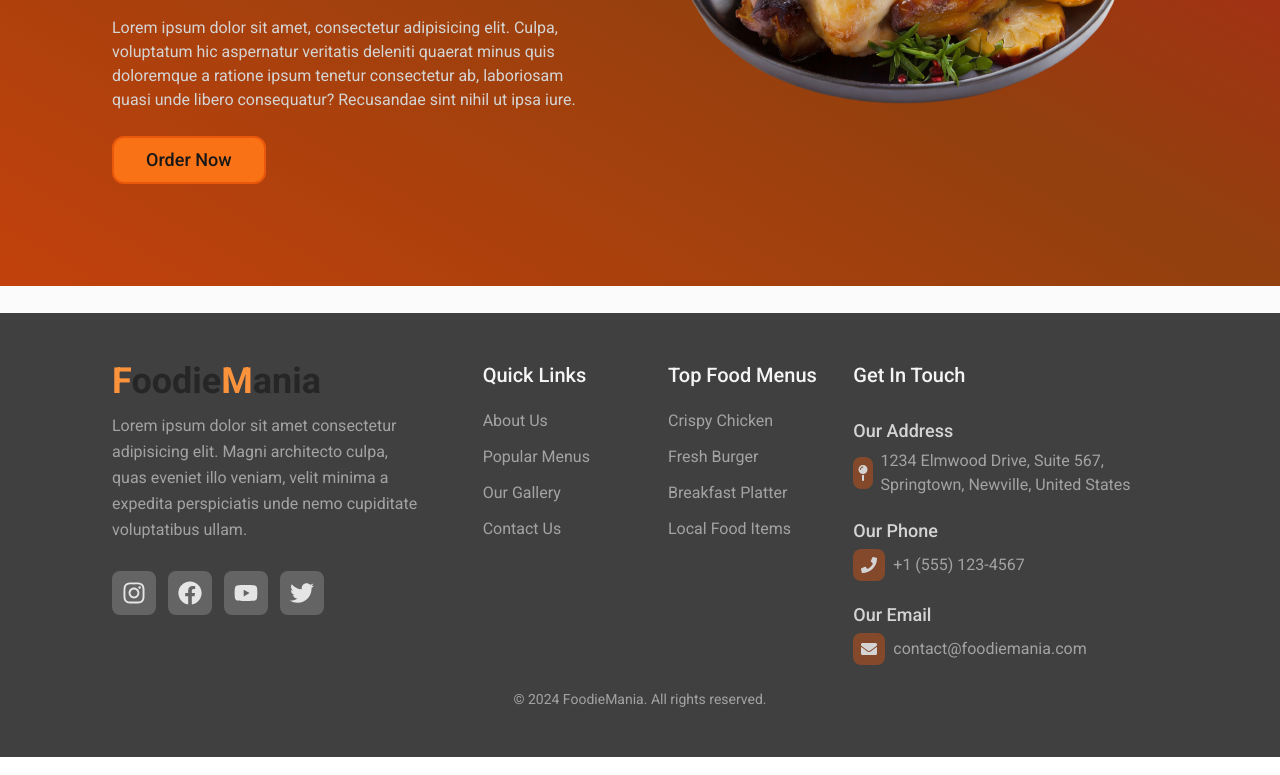
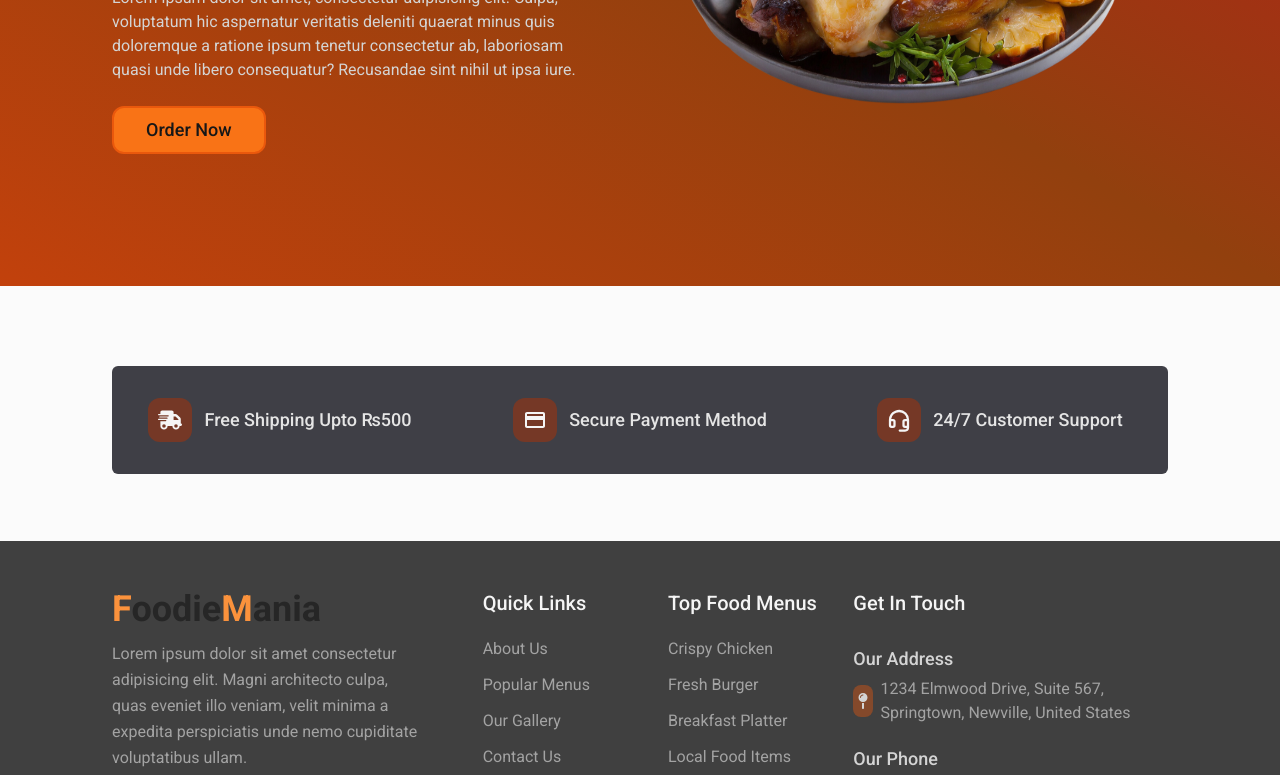
Before and after one commit to Akhileshpookkuttiyil/FoodApp, a React (Vite) app: page / in a window 1280 px wide. Shown: the part 514-1289 px from the top of the page. Built offline with nearby package versions, Linux system fonts and the light colour scheme.

Commit message:
added Banner to Home directory

```diff
--- /dev/null
+++ b/src/Pages/Home/Banner/Banner.jsx
@@ -0,0 +1,41 @@
+import { FaTruckFast } from "react-icons/fa6";
+import { MdPayment, MdPayments } from "react-icons/md";
+import { PiHeadsetBold } from "react-icons/pi";
+
+const Banner = () => {
+  return (
+    <div className="w-full lg:px-28 md:px-16 sm:px-7 px-4 lg:py-10 md:py-8 sm:py-6 py-4">
+      <div className="bg-zinc-700 grid md:grid-cols-3 sm:grid-cols-2 grid-cols-1 lg:gap-14 md:gap-12 sm:gap-8 gap-6 items-center rounded-md px-4 py-8">
+        {/* Free Shipping Section */}
+        <div className="flex items-center justify-center gap-x-3">
+          <div className="w-11 h-11 rounded-xl bg-orange-800/60 flex items-center justify-center text-2xl text-neutral-100 transition-transform duration-300 hover:scale-110 hover:rotate-6 ease-in-out">
+            <FaTruckFast />
+          </div>
+          <h5 className="text-lg text-neutral-200 font-medium">
+            Free Shipping Upto ₨500
+          </h5>
+        </div>
+        {/* Secure Payment Section */}
+        <div className="flex items-center justify-center gap-x-3">
+          <div className="w-11 h-11 rounded-xl bg-orange-800/60 flex items-center justify-center text-2xl text-neutral-100 transition-transform duration-300 hover:scale-110 hover:rotate-6 ease-in-out">
+            <MdPayment />
+          </div>
+          <h5 className="text-lg text-neutral-200 font-medium">
+            Secure Payment Method
+          </h5>
+        </div>
+        {/* Customer Support Section */}
+        <div className="flex items-center justify-center gap-x-3">
+          <div className="w-11 h-11 rounded-xl bg-orange-800/60 flex items-center justify-center text-2xl text-neutral-100 transition-transform duration-300 hover:scale-110 hover:rotate-6 ease-in-out">
+            <PiHeadsetBold />
+          </div>
+          <h5 className="text-lg text-neutral-200 font-medium">
+            24/7 Customer Support
+          </h5>
+        </div>
+      </div>
+    </div>
+  );
+};
+
+export default Banner;
--- a/src/Pages/Home/Hero/Hero.jsx
+++ b/src/Pages/Home/Hero/Hero.jsx
@@ -8,7 +8,7 @@ const Hero = () => {
             <h6 className="text-orange-200/70 text-base font-normal bg-neutral-900/40 w-fit px-3 py-0 5 rounded-lg">
               Try Healthy & Quality
             </h6>
-            <h1 className="text-neutral-50 font-black md:text-[5rem] text-5xl leading-tight">
+            <h1 className="text-neutral-50 font-black md:text-[5rem] text-5xl">
               Healthy Foods for Every Taste
             </h1>
             <p className="md:text-base text-sm text-neutral-300 font-normal">
--- a/src/Pages/Home/Home.jsx
+++ b/src/Pages/Home/Home.jsx
@@ -1,9 +1,11 @@
+import Banner from "./Banner/Banner";
 import Hero from "./Hero/Hero";
 
 const Home = () => {
   return (
     <div className="space-y-10">
       <Hero />
+      <Banner />
     </div>
   );
 };
```
